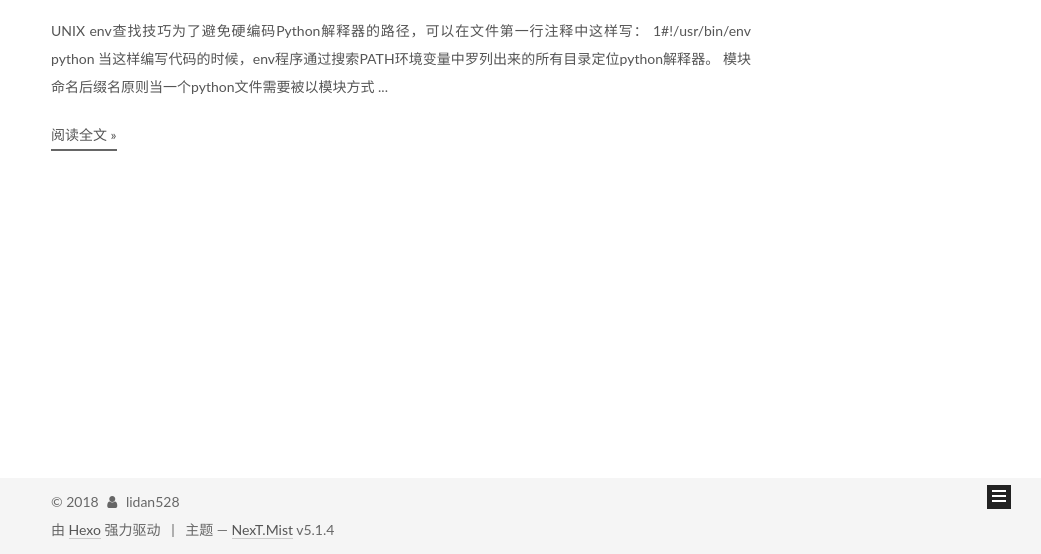
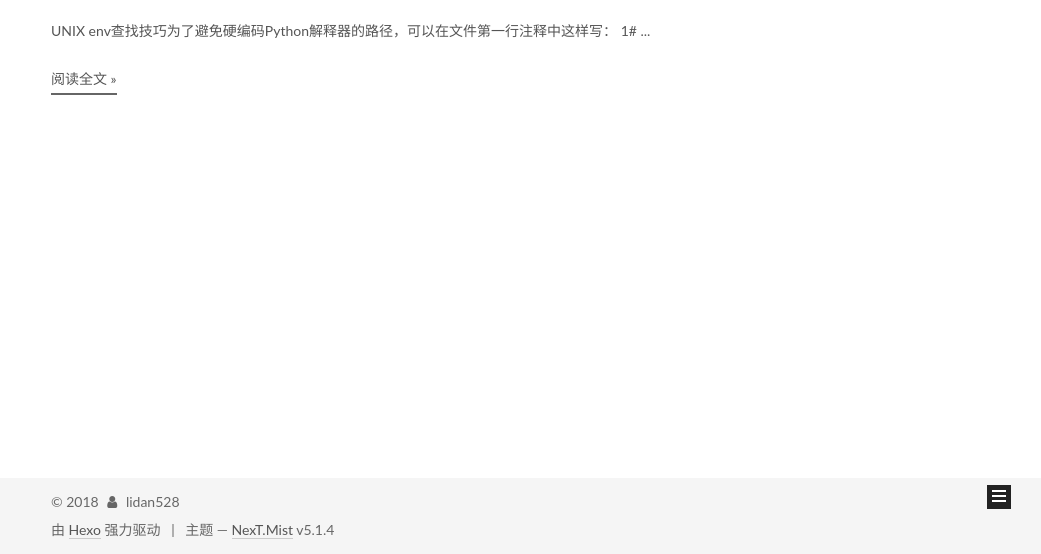
Before and after one commit to lidan528/lidan528.github.io, a plain HTML site: page index.html in a window 1280 px wide. Shown: the part 246-800 px from the top of the page, without its empty margins (239-1280 px from the left). Drawn offline with Linux system fonts and the light colour scheme.

Commit message:
Site updated: 2018-12-05 21:04:56

```diff
--- a/css/main.css
+++ b/css/main.css
@@ -1822,7 +1822,7 @@ pre .javascript .function {
   width: 4px;
   height: 4px;
   border-radius: 50%;
-  background: #7344ff;
+  background: #1ca269;
 }
 .links-of-blogroll {
   font-size: 13px;
--- a/index.html
+++ b/index.html
@@ -321,9 +321,7 @@
 
 
           UNIX env查找技巧为了避免硬编码Python解释器的路径，可以在文件第一行注释中这样写：
-1#!/usr/bin/env python
-当这样编写代码的时候，env程序通过搜索PATH环境变量中罗列出来的所有目录定位python解释器。
-模块命名后缀名原则当一个python文件需要被以模块方式
+1#
           ...
           <!--noindex-->
           <div class="post-button text-center">
```
